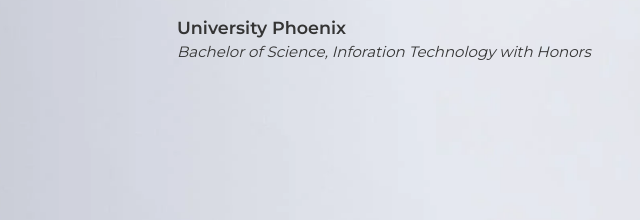
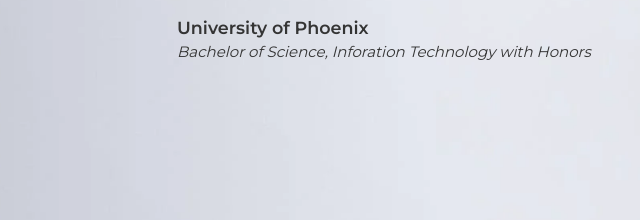
Before and after one commit to GgMorr/portfolio-gm, a plain HTML site: page index.html in a window 1280 px wide. Shown: the part 2590-2810 px from the top of the page, 63-703 px from the left. Drawn offline with Linux system fonts and the light colour scheme.

Commit message:
update education

```diff
--- a/css/styles.css
+++ b/css/styles.css
@@ -119,12 +119,16 @@ header {
 .education {
   background-image: url(../images/10.webp);
   background-size: cover;
+  /* opacity: 0.6; */
   background-position: top right;
   padding-bottom: 100px;
 }
+
 .education p {
   width: 60%;
 }
+
+
 
 
 /* Contact Info
--- a/index.html
+++ b/index.html
@@ -103,7 +103,6 @@
       <section class="education">
         <div class="content-wrap item-details">
           <h2>Education</h2>
-
           <section>
             <h3>UCLA Extension</h3>
             <p>Full Stack Web Development Certificate</p>
@@ -111,7 +110,7 @@
           </section>
 
           <section>
-            <h3>University Phoenix</h3>
+            <h3>University of Phoenix</h3>
             <p>Bachelor of Science, Inforation Technology with Honors</p>
           </section>
         </div>
```
